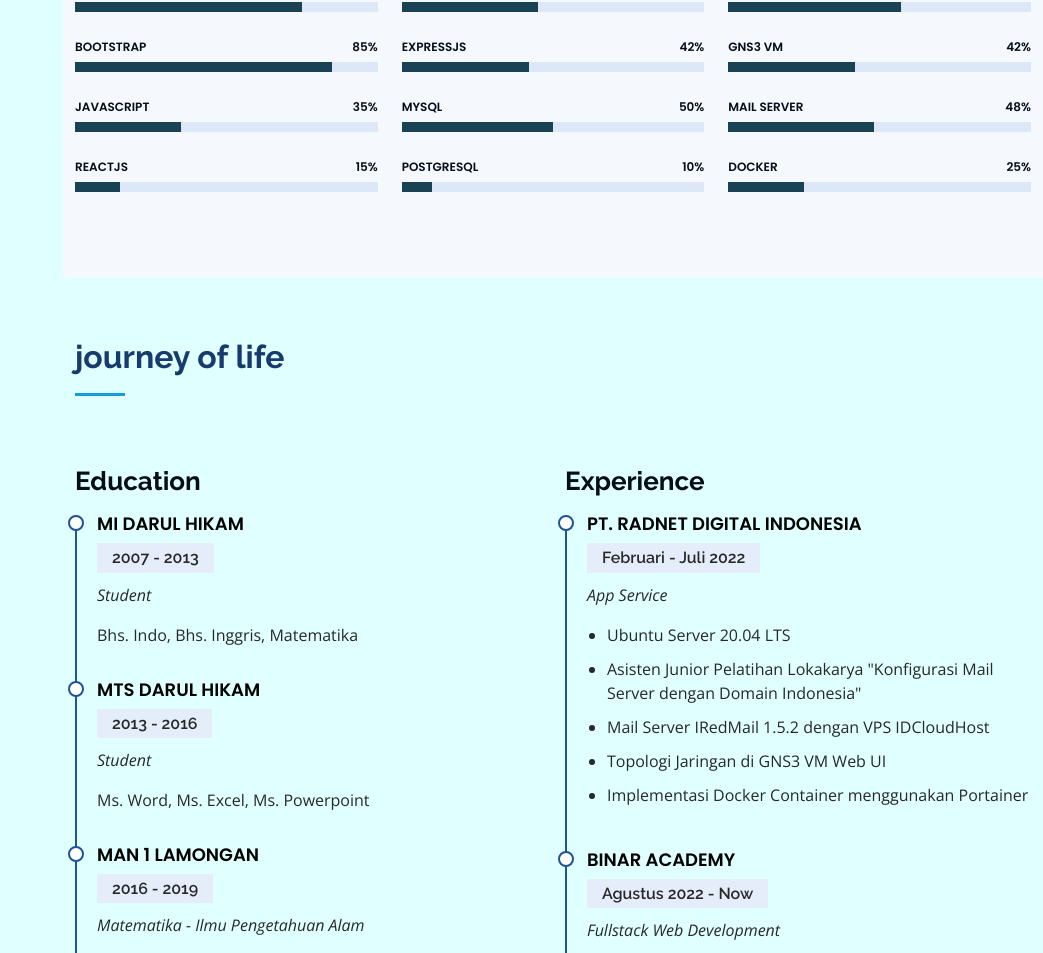
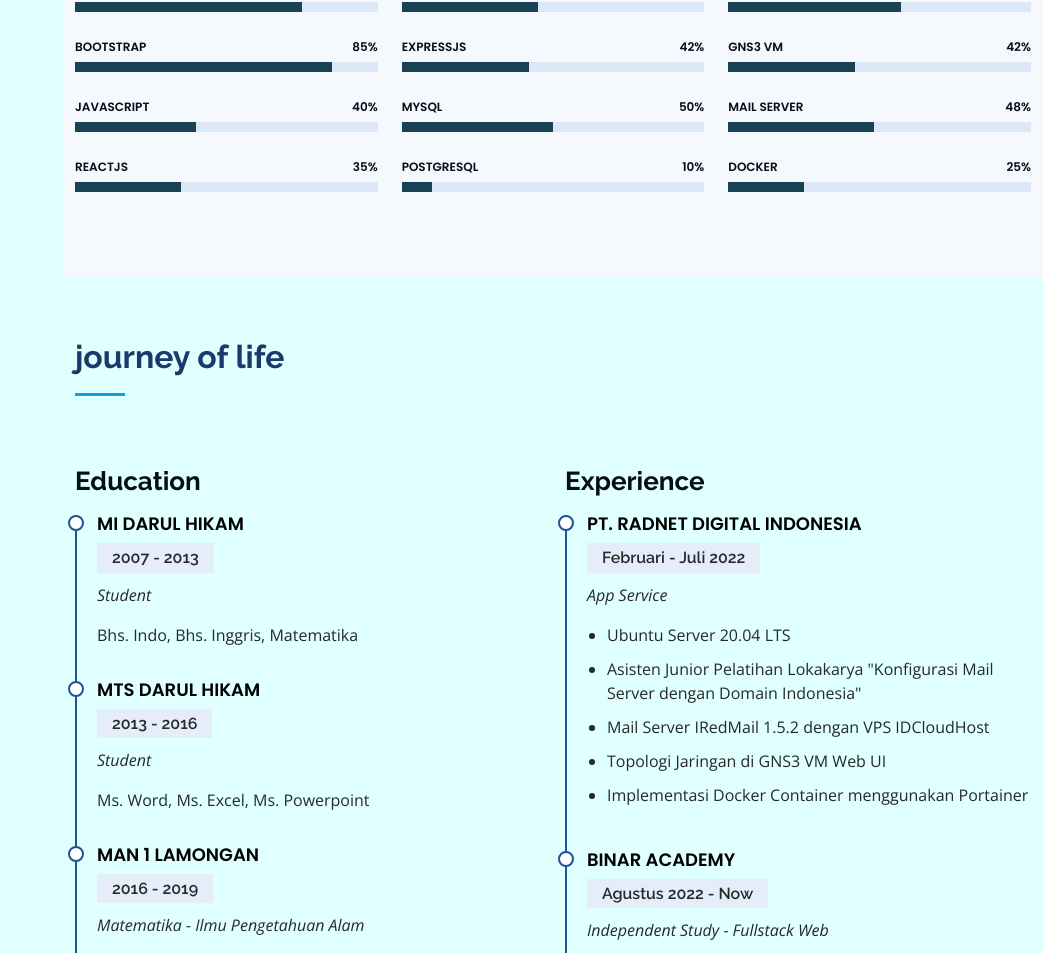
Before and after one commit to JafarAli360/portfolio, a plain HTML site: page index.html in a window 1280 px wide. Shown: the part 1679-2632 px from the top of the page, without its empty margins (237-1280 px from the left). Drawn offline with nearby package versions, Linux system fonts and the light colour scheme.

Commit message:
Update index carousel

```diff
--- a/assets/js/main.js
+++ b/assets/js/main.js
@@ -134,7 +134,7 @@
     new Typed(".typed", {
       strings: typed_strings,
       loop: true,
-      typeSpeed: 100,
+      typeSpeed: 1000,
       backSpeed: 50,
       backDelay: 2000,
     });
@@ -222,7 +222,7 @@
     speed: 600,
     loop: true,
     autoplay: {
-      delay: 5000,
+      delay: 1500,
       disableOnInteraction: false,
     },
     slidesPerView: "auto",
--- a/index.html
+++ b/index.html
@@ -154,16 +154,16 @@
               </div>
 
               <div class="progress">
-                <span class="skill">JavaScript<i class="val">35%</i></span>
+                <span class="skill">JavaScript<i class="val">40%</i></span>
                 <div class="progress-bar-wrap">
-                  <div class="progress-bar" role="progressbar" aria-valuenow="35" aria-valuemin="0" aria-valuemax="100"></div>
+                  <div class="progress-bar" role="progressbar" aria-valuenow="40" aria-valuemin="0" aria-valuemax="100"></div>
                 </div>
               </div>
 
               <div class="progress">
-                <span class="skill">ReactJS<i class="val">15%</i></span>
+                <span class="skill">ReactJS<i class="val">35%</i></span>
                 <div class="progress-bar-wrap">
-                  <div class="progress-bar" role="progressbar" aria-valuenow="15" aria-valuemin="0" aria-valuemax="100"></div>
+                  <div class="progress-bar" role="progressbar" aria-valuenow="35" aria-valuemin="0" aria-valuemax="100"></div>
                 </div>
               </div>
             </div>
@@ -309,7 +309,7 @@
                 <h4><a href="https://www.binaracademy.com/" target="_blank" style="color : black">Binar Academy</a></h4>
                 <h5>Agustus 2022 - Now</h5>
                 <p>
-                  <em>Fullstack Web Development</em>
+                  <em>Independent Study - Fullstack Web</em>
                 </p>
                 <ul>
                   <li>Fullstack Web, HTML5, CSS, CSS Framework</li>
@@ -469,7 +469,7 @@
             <div class="col-lg-4 col-md-6 icon-box" data-aos="fade-up" data-aos-delay="300">
               <div class="icon"><i class="bi bi-code-slash"></i></div>
               <h4 class="title">Programming</a></h4>
-              <p class="description">Membuat website FrontEnd (ReactJS, NextJS), BackEnd (NodeJS Express)</p>
+              <p class="description">ReactJS, NodeJS Express, MySQL, RESTful API, Github.</p>
             </div>
             <div class="col-lg-4 col-md-6 icon-box" data-aos="fade-up" data-aos-delay="400">
               <div class="icon"><i class="bi bi-ubuntu"></i></div>
```
